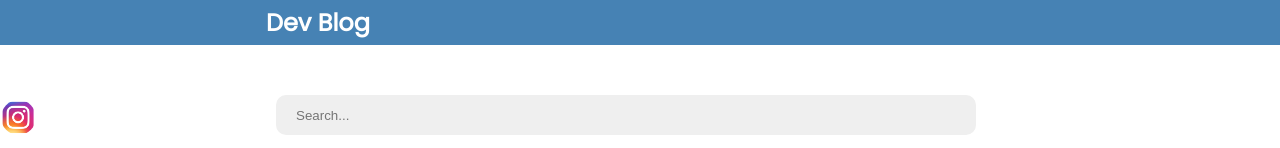
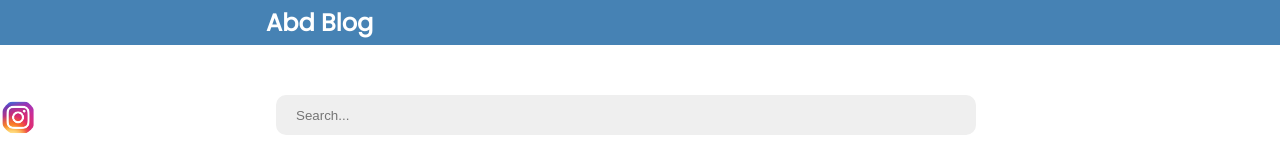
Before and after one commit to Arunprakash-1903/Blog3, a Next.js app: page / in a window 1280 px wide. Shown: the top 148 px of the page. Built offline with nearby package versions, Linux system fonts and the light colour scheme; grey boxes are pictures that could not be loaded.

Commit message:
changed title

```diff
--- a/components/Header.js
+++ b/components/Header.js
@@ -5,7 +5,7 @@ export default function Header() {
     <header>
       <div className='container'>
         <Link href='/' passHref>
-          <h2>Dev Blog</h2>
+          <h2>Abd Blog</h2>
         </Link>
       </div>
     </header>
--- a/pages/index.js
+++ b/pages/index.js
@@ -37,7 +37,7 @@ export default function Home({ posts }) {
   return (
     <div>
       <Head>
-        <title>Dev Blog</title>
+        <title>Abd Blogs</title>
 
       </Head>
 
```
